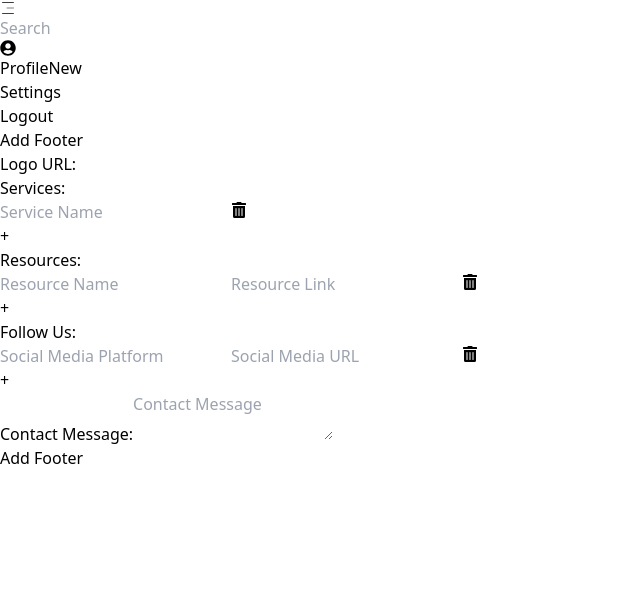
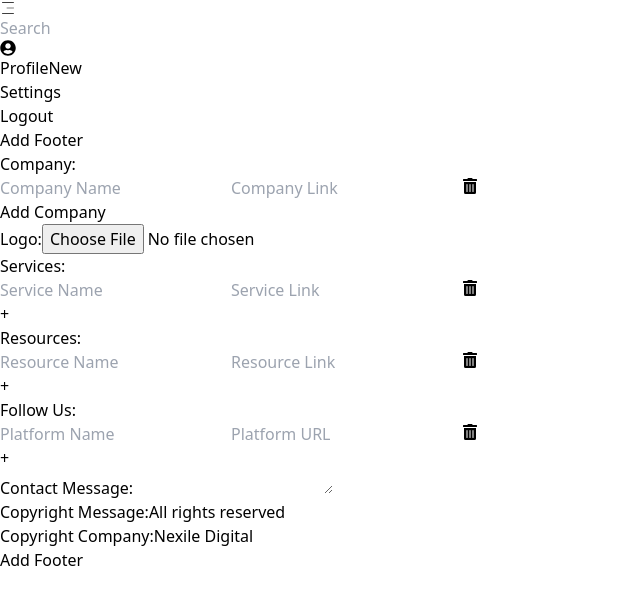
Before and after one commit to mohammadashrafulislam1/nexile_digital, a React (Vite) app in the folder dashboard/: page /footer in a window 1280 px wide. Shown: the top 604 px of the page, without its empty margins (0-640 px from the left). Built offline with nearby package versions, Linux system fonts and the light colour scheme; no server answers.

Commit message:
added footer but getting error

```diff
--- a/dashboard/src/Pages/Footer.jsx
+++ b/dashboard/src/Pages/Footer.jsx
@@ -3,20 +3,25 @@ import axios from 'axios';
 import { endPoint } from '../Components/ForAll/ForAll'; // Adjust the import path as necessary
 import Swal from 'sweetalert2';
 import { toast, ToastContainer } from 'react-toastify';
-import { Link } from 'react-router-dom';
 import { FaTrashAlt } from 'react-icons/fa';
 
 const Footer = () => {
     const [footerData, setFooterData] = useState({
+        company:[ { name: '', link: '' }],
         logo: '',
-        services: [{ name: '' }],
+        services: [{ name: '', link: '' }],
         resources: [{ name: '', link: '' }],
         followUs: [{ platform: '', url: '' }],
         contactMessage: '',
+        copyright: {
+            message: 'All rights reserved',
+            company: 'Nexile Digital',
+        },
     });
     const [loading, setLoading] = useState(false);
     const [isUpdating, setIsUpdating] = useState(false);
     const [footerId, setFooterId] = useState(null);
+    const [logoFile, setLogoFile] = useState(null);
 
     // Fetch existing footer data if needed for edit mode
     useEffect(() => {
@@ -40,18 +45,40 @@ const Footer = () => {
         }
     };
 
+    const handleCompanyChange = (index, e) => {
+        const { name, value } = e.target;
+        const updatedCompany = footerData.company.map((comp, i) =>
+            i === index ? { ...comp, [name]: value } : comp
+        );
+        setFooterData((prevData) => ({ ...prevData, company: updatedCompany }));
+    };
+
+    const addCompanyField = () => {
+        setFooterData((prevData) => ({
+            ...prevData,
+            company: [...prevData.company, { name: '', link: '' }],
+        }));
+    };
+
+    const deleteCompanyField = (index) => {
+        setFooterData((prevData) => ({
+            ...prevData,
+            company: prevData.company.filter((_, i) => i !== index),
+        }));
+    };
+
     const handleFooterChange = (e) => {
         const { name, value } = e.target;
         setFooterData((prevData) => ({
             ...prevData,
-            [name]: value,
+            company: { ...prevData.company, [name]: value }, // Handle company name and link
         }));
     };
 
     const handleServiceChange = (index, e) => {
-        const { value } = e.target;
+        const { name, value } = e.target;
         const updatedServices = footerData.services.map((service, i) =>
-            i === index ? { name: value } : service
+            i === index ? { ...service, [name]: value } : service
         );
         setFooterData((prevData) => ({ ...prevData, services: updatedServices }));
     };
@@ -75,7 +102,7 @@ const Footer = () => {
     const addServiceField = () => {
         setFooterData((prevData) => ({
             ...prevData,
-            services: [...prevData.services, { name: '' }],
+            services: [...prevData.services, { name: '', link: '' }],
         }));
     };
 
@@ -113,16 +140,24 @@ const Footer = () => {
             followUs: prevData.followUs.filter((_, i) => i !== index),
         }));
     };
+    const handleLogoChange = (e) => {
+        setLogoFile(e.target.files[0]);
+    };
 
     const handleSubmit = async (e) => {
         e.preventDefault();
         setLoading(true);
+        const formData = new FormData();
+
+        // Append text fields
+        formData.append('footerData', JSON.stringify(footerData));
+        if (logoFile) formData.append('logo', logoFile); // Add logo file if present
+
         try {
-            if (isUpdating) {
-                await axios.put(`${endPoint}/footer/${footerId}`, footerData);
-            } else {
-                await axios.post(`${endPoint}/footer`, footerData);
-            }
+            const response = isUpdating
+                ? await axios.put(`${endPoint}/footer/${footerId}`, formData)
+                : await axios.post(`${endPoint}/footer`, formData);
+
             Swal.fire({
                 position: 'top-end',
                 icon: 'success',
@@ -130,6 +165,7 @@ const Footer = () => {
                 showConfirmButton: false,
                 timer: 1500,
             });
+            toast.success(response.data.message);
             setLoading(false);
         } catch (error) {
             console.error('Error saving footer data:', error);
@@ -137,6 +173,7 @@ const Footer = () => {
             setLoading(false);
         }
     };
+
 
     if (loading) {
         return (
@@ -152,18 +189,46 @@ const Footer = () => {
             <form onSubmit={handleSubmit} className="p-6 lg:w-1/2 md:w-[80%] w-[90%] mx-auto bg-white rounded-lg shadow-lg">
                 <h2 className="text-2xl font-bold mb-4 text-center">{isUpdating ? 'Update' : 'Add'} Footer</h2>
 
+            <div>
+            <h3 className="text-lg font-semibold mb-2">Company:</h3>
+            {footerData?.company?.map((comp, index) => (
+                <div key={index} className="dynamic-field">
+                    <input
+                        type="text"
+                        name="name"
+                        placeholder="Company Name"
+                        className="input input-bordered w-full mb-2"
+                        value={comp.name}
+                        onChange={(e) => handleChange('company', index, e)}
+                    />
+                    <input
+                        type="text"
+                        name="link"
+                        placeholder="Company Link"
+                        className="input input-bordered w-full mb-2"
+                        value={comp.link}
+                        onChange={(e) => handleChange('company', index, e)}
+                    />
+                    <button onClick={() => deleteField('company', index)}><FaTrashAlt /></button>
+                </div>
+            ))}
+            </div>
+            <button onClick={() => addField('company')}>Add Company</button>
+
                 <div className="mb-4">
                     <label className="label">
-                        <span className="label-text">Logo URL:</span>
+                        <span className="label-text">Logo:</span>
                     </label>
                     <input
-                        type="text"
+                        type="file"
                         name="logo"
-                        value={footerData.logo}
-                        onChange={handleFooterChange}
-                        className="input input-bordered w-full"
+                        onChange={handleLogoChange}
+                        className="file-input file-input-bordered w-full"
                         required
                     />
+                   {logoFile && (
+                        <img src={URL.createObjectURL(logoFile)} alt="Logo Preview" className="mt-2 h-32 w-32 rounded-xl" />
+                    )}
                 </div>
 
                 <div>
@@ -172,11 +237,20 @@ const Footer = () => {
                         <div key={index} className="flex items-center gap-2 mb-2">
                             <input
                                 type="text"
+                                name="name"
                                 value={service.name}
                                 onChange={(e) => handleServiceChange(index, e)}
                                 className="input input-bordered w-full mb-2"
                                 placeholder="Service Name"
                                 required
+                            />
+                            <input
+                                type="text"
+                                name="link"
+                                value={service.link}
+                                onChange={(e) => handleServiceChange(index, e)}
+                                className="input input-bordered w-full mb-2"
+                                placeholder="Service Link"
                             />
                             <button
                                 type="button"
@@ -234,7 +308,7 @@ const Footer = () => {
                                 value={social.platform}
                                 onChange={(e) => handleFollowUsChange(index, e)}
                                 className="input input-bordered w-full mb-2"
-                                placeholder="Social Media Platform"
+                                placeholder="Platform Name"
                                 required
                             />
                             <input
@@ -243,7 +317,7 @@ const Footer = () => {
                                 value={social.url}
                                 onChange={(e) => handleFollowUsChange(index, e)}
                                 className="input input-bordered w-full mb-2"
-                                placeholder="Social Media URL"
+                                placeholder="Platform URL"
                                 required
                             />
                             <button
@@ -265,14 +339,42 @@ const Footer = () => {
                     <textarea
                         name="contactMessage"
                         value={footerData.contactMessage}
-                        onChange={handleFooterChange}
+                        onChange={(e) => setFooterData({ ...footerData, contactMessage: e.target.value })}
                         className="textarea textarea-bordered w-full"
-                        placeholder="Contact Message"
-                        required
-                    ></textarea>
+                        rows="1"
+                    />
                 </div>
 
-                <button type="submit" className="btn btn-primary w-full mt-4">{isUpdating ? 'Update Footer' : 'Add Footer'}</button>
+                <div className="mb-4">
+                    <label className="label">
+                        <span className="label-text">Copyright Message:</span>
+                    </label>
+                    <input
+                        type="text"
+                        name="message"
+                        value={footerData.copyright.message}
+                        onChange={(e) => setFooterData({ ...footerData, copyright: { ...footerData.copyright, message: e.target.value } })}
+                        className="input input-bordered w-full"
+                    />
+                </div>
+
+                <div className="mb-4">
+                    <label className="label">
+                        <span className="label-text">Copyright Company:</span>
+                    </label>
+                    <input
+                        type="text"
+                        name="company"
+                        value={footerData.copyright.company}
+                        onChange={(e) => setFooterData({ ...footerData, copyright: { ...footerData.copyright, company: e.target.value } })}
+                        className="input input-bordered w-full"
+                    />
+                </div>
+
+                <button type="submit" className="btn btn-sm bg-black text-white w-full mt-4" disabled={loading}>
+    {loading ? 'Saving...' : isUpdating ? 'Update Footer' : 'Add Footer'}
+</button>
+
             </form>
         </div>
     );
```
